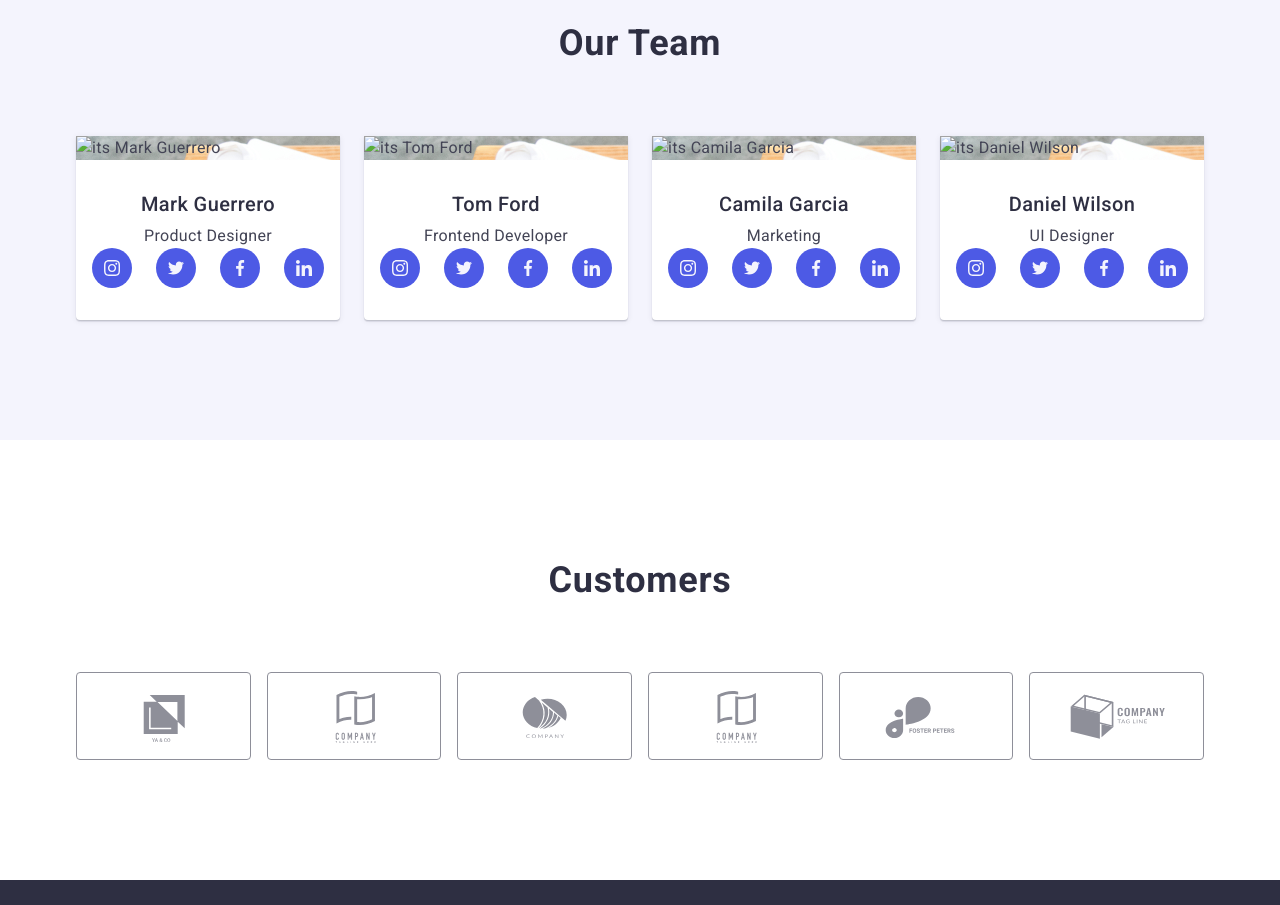
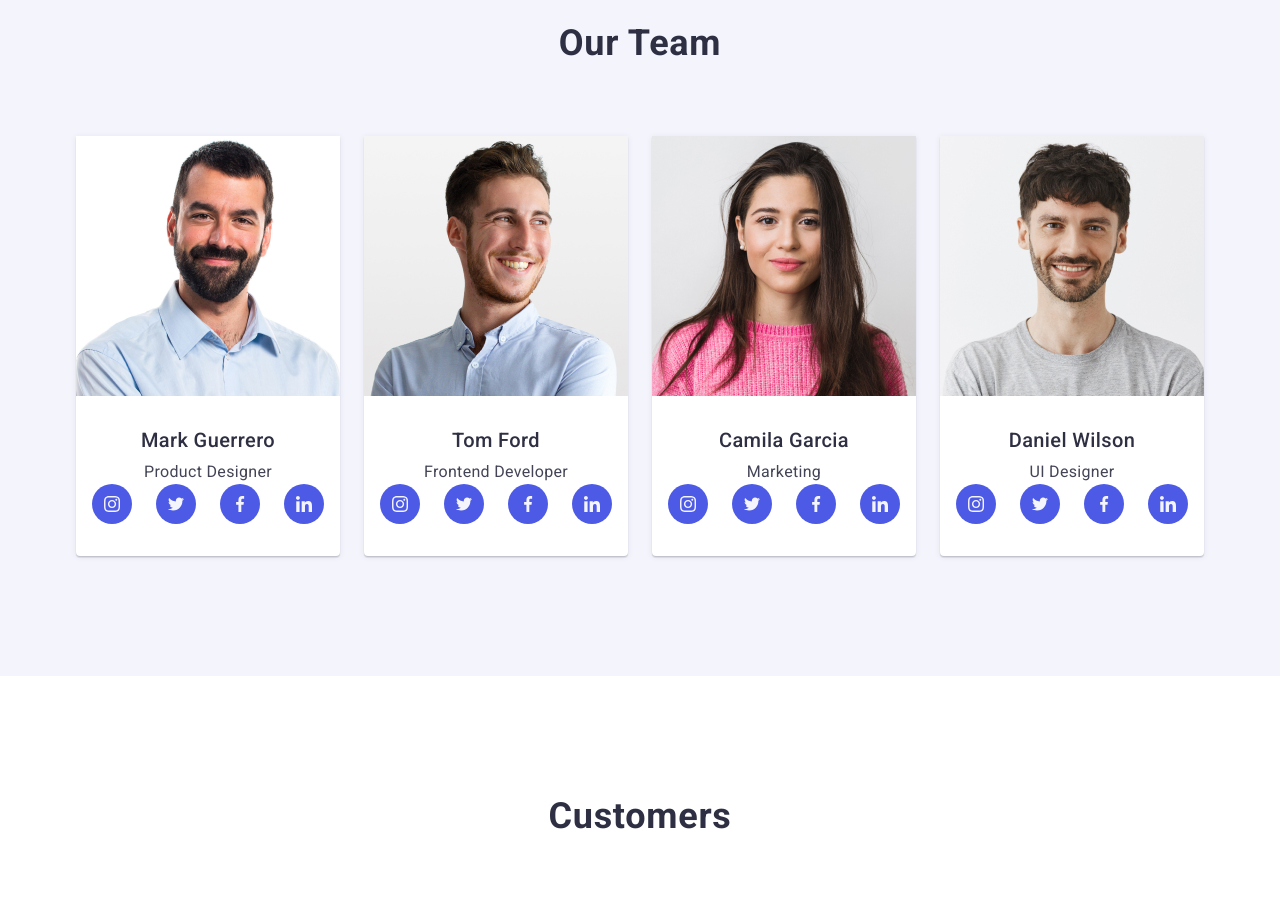
Before and after one commit to karaushhh/goit-markup-hw-07, a plain HTML site: page index.html in a window 1280 px wide. Shown: the part 1720-2625 px from the top of the page. Drawn offline with nearby package versions, Linux system fonts and the light colour scheme; files whose address does not match are found by name.

Commit message:
Update index.html

```diff
--- a/index.html
+++ b/index.html
@@ -80,8 +80,9 @@
   <div class="div-sectionfour container">
     <h2 class="sectionfour-h">Our Team</h2>
     <ul class="sectionfour-ul list">
-        <li class="sectionfour-li"><img srcset="./images/1x2x/mark@1x.jpg 1x,
-          ./images/1x2x/Mark@2x.jpg 2x" src="./images/Mark.jpg" alt="its Mark Guerrero" width="264" class="img"><div class="div-name"><h3 class="sectionfour-he">Mark Guerrero</h3><p class="sectionfour-p">Product Designer</p>
+        <li class="sectionfour-li"><img srcset="./images/photo1x2x/Mark@1x.jpg 1x,
+          ./images/photo1x2x/Mark@2x.jpg 2x"
+                     src="./images/Mark.jpg" alt="its Mark Guerrero" width="264" class="img"><div class="div-name"><h3 class="sectionfour-he">Mark Guerrero</h3><p class="sectionfour-p">Product Designer</p>
         <ul class="ul-social list">
             <li class="li-social"><a class="a-social" href=""><svg class="icon-social svg" width="16" height="16"><use href="./images/icons.svg#icon-instagram"></use></svg></a></li>
             <li class="li-social"><a class="a-social" href=""><svg class="icon-social svg" width="16" height="16"><use href="./images/icons.svg#icon-twitter"></use></svg></a></li>
@@ -90,8 +91,9 @@
         </ul>
       </div>
     </li>
-        <li class="sectionfour-li"><img  srcset="./images/1x2x/Tom@1x.jpg 1x,
-          ./images/1x2x/Tom@2x.jpg 2x"src="./images/Tom.jpg" alt="its Tom Ford" width="264" class="img"><div class="div-name"><h3 class="sectionfour-he">Tom Ford</h3><p class="sectionfour-p">Frontend Developer</p>
+        <li class="sectionfour-li"><img
+          srcset="./images/photo1x2x/Tom@1x.jpg 1x,
+          ./images/photo1x2x/Tom@2x.jpg 2x" src="/images/Tom.jpg" alt="its Tom Ford" width="264" class="img"><div class="div-name"><h3 class="sectionfour-he">Tom Ford</h3><p class="sectionfour-p">Frontend Developer</p>
           <ul class="ul-social list">
             <li class="li-social"><a class="a-social" href=""><svg class="icon-social svg" width="16" height="16"><use href="./images/icons.svg#icon-instagram"></use></svg></a></li>
             <li class="li-social"><a class="a-social" href=""><svg class="icon-social svg" width="16" height="16"><use href="./images/icons.svg#icon-twitter"></use></svg></a></li>
@@ -100,8 +102,8 @@
         </ul>
       </div>
     </li>
-        <li class="sectionfour-li"><img srcset="./images/1x2x/Camila@1x.jpg 1x,
-          ./images/1x2x/Camila@2x.jpg 2x" src="./images/Camila.jpg" alt="its Camila Garcia" width="264" class="img"><div class="div-name"><h3 class="sectionfour-he">Camila Garcia</h3><p class="sectionfour-p">Marketing</p>
+        <li class="sectionfour-li"><img srcset="./images/photo1x2x/Camila@1x.jpg 1x,
+          ./images/photo1x2x/Camila@2x.jpg 2x" src="./images/Camila.jpg" alt="its Camila Garcia" width="264" class="img"><div class="div-name"><h3 class="sectionfour-he">Camila Garcia</h3><p class="sectionfour-p">Marketing</p>
           <ul class="ul-social list">
             <li class="li-social"><a class="a-social" href=""><svg class="icon-social svg" width="16" height="16"><use href="./images/icons.svg#icon-instagram"></use></svg></a></li>
             <li class="li-social"><a class="a-social" href=""><svg class="icon-social svg" width="16" height="16"><use href="./images/icons.svg#icon-twitter"></use></svg></a></li>
@@ -110,8 +112,8 @@
         </ul>
       </div>
     </li>
-        <li class="sectionfour-li"><img srcset="./images/1x2x/Daniel@1x.jpg 1x,
-          ./images/1x2x/Daniel@2x.jpg 2x" src="./images/Danila.jpg" alt="its Daniel Wilson" width="264" class="img"><div class="div-name"><h3 class="sectionfour-he">Daniel Wilson</h3><p class="sectionfour-p">UI Designer</p>
+        <li class="sectionfour-li"><img srcset="./images/photo1x2x/Daniel@1x.jpg 1x,
+          ./images/photo1x2x/Daniel@2x.jpg 2x" src="./images/Danila.jpg" alt="its Daniel Wilson" width="264" class="img"><div class="div-name"><h3 class="sectionfour-he">Daniel Wilson</h3><p class="sectionfour-p">UI Designer</p>
           <ul class="ul-social list">
           <li class="li-social"><a class="a-social" href=""><svg class="icon-social svg" width="16" height="16"><use href="./images/icons.svg#icon-instagram"></use></svg></a></li>
           <li class="li-social"><a class="a-social" href=""><svg class="icon-social svg" width="16" height="16"><use href="./images/icons.svg#icon-twitter"></use></svg></a></li>
```
